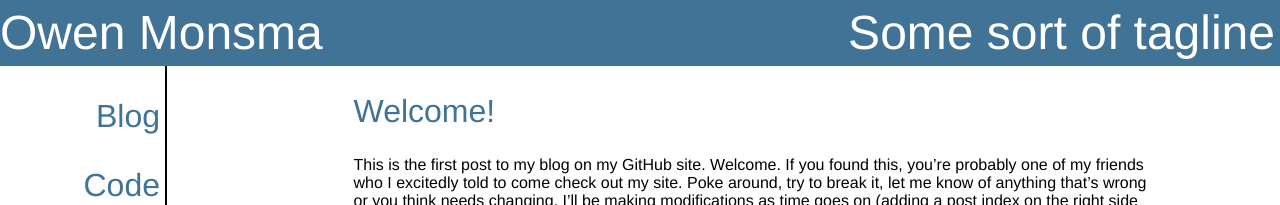
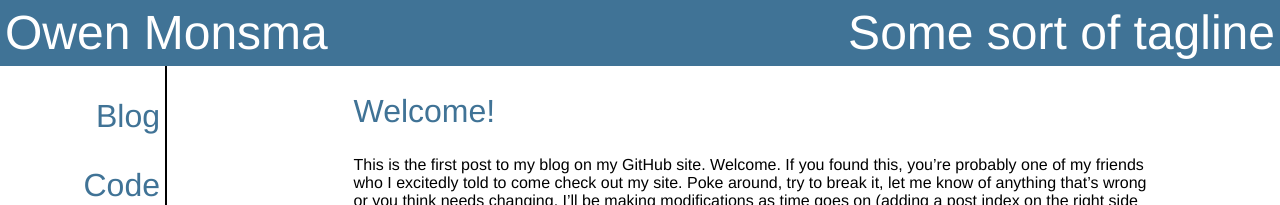
Before and after one commit to darkfire613/darkfire613.github.io, a Jekyll site: the page built from index.html, in a window 1280 px wide. Shown: the top 205 px of the page. Built offline with Jekyll 4.4.1, drawn with Linux system fonts in a browser that asks for light colours.

Commit message:
moar css tweaks

```diff
--- a/css/main.css
+++ b/css/main.css
@@ -28,6 +28,7 @@ h1{
 
 #name{
   float: left;
+  padding-left: 5px;
 }
 
 h2.title{
```
